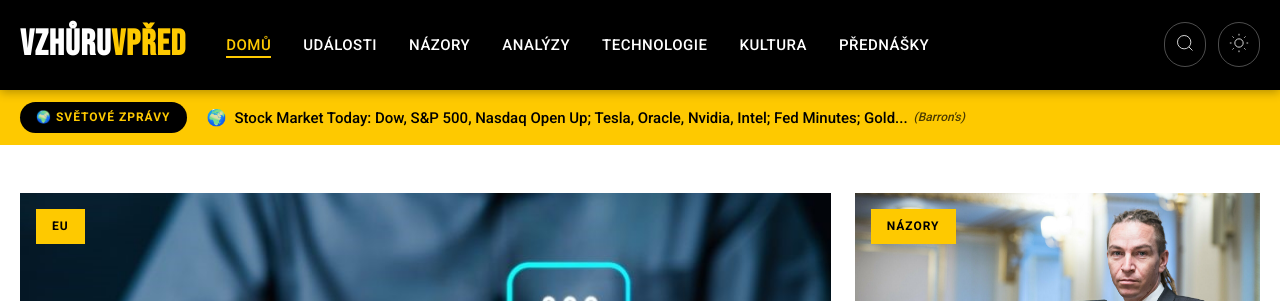
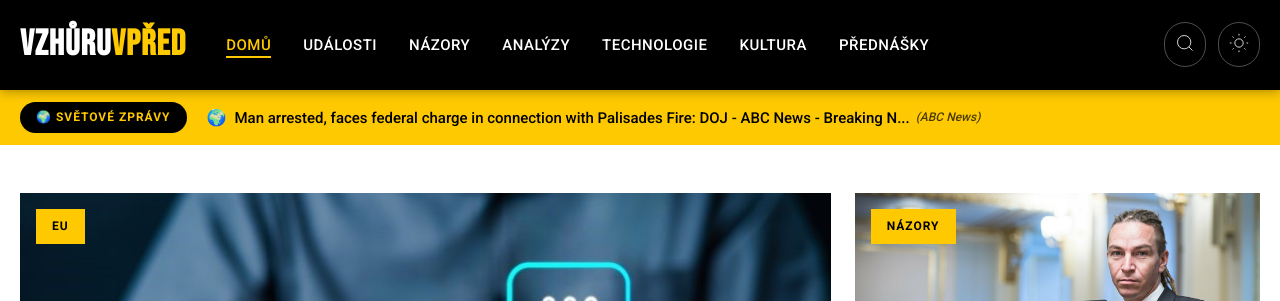
Before and after one commit to tangero/vzhuruvpred, a Jekyll site: the page built from index.html, in a window 1280 px wide and 900 px high. Shown: the top 301 px of the window. Built offline with Jekyll 4.4.1, drawn with Linux system fonts in a browser that asks for light colours; part of the change alters nothing that is shown.

Commit message:
Update world news 2025-10-09 15:31

```diff
--- a/_data/world_news.json
+++ b/_data/world_news.json
@@ -1,38 +1,126 @@
 {
-  "last_updated": "2025-10-09T14:18:25",
+  "last_updated": "2025-10-09T15:29:39",
   "articles": [
     {
-      "flag": "🇬🇧",
-      "country": "gb",
-      "title": "James Comey updates: Ex-FBI director faces court",
-      "original_title": "James Comey updates: Ex-FBI director faces court - BBC",
-      "url": "https://www.bbc.com/news/live/cly14kplv02t",
-      "urlToImage": "https://ichef.bbci.co.uk/ace/branded_news/1200/cpsprodpb/a821/live/1873be00-a2ee-11f0-92db-77261a15b9d2.jpg",
-      "source": "BBC News",
-      "publishedAt": "2025-10-08T14:14:42Z",
-      "description": "He has been accused of making false statements to Congress in a 2020 testimony, but he says he is innocent."
+      "flag": "🇺🇸",
+      "country": "us",
+      "title": "We found the 117 best Prime Day-level sales during Amazon’s Prime Big Deal Days",
+      "original_title": "We found the 117 best Prime Day-level sales during Amazon’s Prime Big Deal Days - CNN",
+      "url": "https://www.cnn.com/cnn-underscored/deals/best-amazon-prime-day-deals-2025-10-08",
+      "urlToImage": "https://media.cnn.com/api/v1/images/stellar/prod/a-z-main-cnnu.jpg?c=16x9&q=w_800,c_fill",
+      "source": "CNN",
+      "publishedAt": "2025-10-08T16:45:00Z",
+      "description": "Amazon’s October Prime Day event has entered its second day. We found 117 of the best deals that are worth shopping before the sale officially ends."
     },
     {
       "flag": "🌍",
       "country": "global",
-      "title": "Stock Market Today: Dow, S&P 500, Nasdaq Open Up; Tesla, Oracle, Nvidia, Intel; Fed Minutes; Gold Price Record - Barron's",
-      "original_title": "Stock Market Today: Dow, S&P 500, Nasdaq Open Up; Tesla, Oracle, Nvidia, Intel; Fed Minutes; Gold Price Record - Barron's",
-      "url": "https://www.barrons.com/livecoverage/stock-market-news-today-100825",
-      "urlToImage": "https://images.barrons.com/im-783602/social",
-      "source": "Barron's",
-      "publishedAt": "2025-10-08T13:43:00Z",
-      "description": "The Dow, S&P 500, and Nasdaq are rising as the stock market awaits minutes from the Federal Reserve's last monetary policy meeting for clues about its forward path on interest rates."
+      "title": "Man arrested, faces federal charge in connection with Palisades Fire: DOJ - ABC News - Breaking News, Latest News and Videos",
+      "original_title": "Man arrested, faces federal charge in connection with Palisades Fire: DOJ - ABC News - Breaking News, Latest News and Videos",
+      "url": "https://abcnews.go.com/US/arrest-made-connection-palisades-fire/story?id\\\\u003d126328318",
+      "urlToImage": null,
+      "source": "ABC News",
+      "publishedAt": "2025-10-08T16:14:22Z",
+      "description": ""
     },
     {
       "flag": "🌍",
       "country": "global",
-      "title": "President Trump posts on Truth Social that Mayor Johnson, Gov. Pritzker \"should be in jail\"",
-      "original_title": "President Trump posts on Truth Social that Mayor Johnson, Gov. Pritzker \"should be in jail\" - CBS News",
-      "url": "https://www.cbsnews.com/chicago/news/president-trump-posts-johnson-pritzker-jail/",
-      "urlToImage": "https://assets1.cbsnewsstatic.com/hub/i/r/2025/10/07/e7e5f145-974a-4983-86dd-d92ca7965d3b/thumbnail/1200x630/4424cdb9120d7286d55c7196f19b517f/cbsn-fusion-trump-considers-invoking-insurrection-act-to-justify-sending-troops-to-oregon-thumbnail.jpg",
-      "source": "CBS News",
-      "publishedAt": "2025-10-08T13:05:59Z",
-      "description": "President Trump posts that Johnson, Pritzker \"should be in jail\""
+      "title": "Zach Bryan responds to backlash over song 'Bad News' amid claims it is anti-ICE",
+      "original_title": "Zach Bryan responds to backlash over song 'Bad News' amid claims it is anti-ICE - NBC News",
+      "url": "https://www.nbcnews.com/news/us-news/zach-bryan-responds-backlash-song-bad-news-claims-anti-ice-rcna236338",
+      "urlToImage": "https://media-cldnry.s-nbcnews.com/image/upload/t_nbcnews-fp-1200-630,f_auto,q_auto:best/rockcms/2025-10/251008-zach-bryan-rs-9e3812.jpg",
+      "source": "NBC News",
+      "publishedAt": "2025-10-08T14:53:11Z",
+      "description": "Country music star Zach Bryan responded Tuesday to criticism over his upcoming song \"Bad News\" amid claims that it is critical of ICE, explaining that it is about his love for the country and anyone w"
+    },
+    {
+      "flag": "🌍",
+      "country": "global",
+      "title": "Former FBI director Comey pleads not guilty to federal charges of lying to Congress",
+      "original_title": "Former FBI director Comey pleads not guilty to federal charges of lying to Congress - NPR",
+      "url": "https://www.npr.org/2025/10/08/g-s1-92516/comey-arraignment-justice-department",
+      "urlToImage": "https://npr.brightspotcdn.com/dims3/default/strip/false/crop/6000x3375+0+0/resize/1400/quality/100/format/jpeg/?url=http%3A%2F%2Fnpr-brightspot.s3.amazonaws.com%2Fb3%2F18%2F52b473a54bbaacce32719b65209d%2Fgettyimages-2215980542.jpg",
+      "source": "NPR",
+      "publishedAt": "2025-10-08T14:52:38Z",
+      "description": "The former FBI director, who has long been one of President Trump's most vocal critics, was indicted last month on two counts stemming from his testimony before the Senate Judiciary Committee in Septe"
+    },
+    {
+      "flag": "🇺🇸",
+      "country": "us",
+      "title": "Democrats largely stand behind Jay Jones after violent texts",
+      "original_title": "Democrats largely stand behind Jay Jones after violent texts - The Washington Post",
+      "url": "https://www.washingtonpost.com/politics/2025/10/08/jay-jones-texts-democrats-violence-republicans/",
+      "urlToImage": "https://www.washingtonpost.com/wp-apps/imrs.php?src=https://arc-anglerfish-washpost-prod-washpost.s3.amazonaws.com/public/FNPH4N4HMDO2WI366WLBFGR2ZU.JPG&w=1440",
+      "source": "The Washington Post",
+      "publishedAt": "2025-10-08T14:33:51Z",
+      "description": "Amid concerns about political violence, some say the party risks looking hypocritical by sticking with the nominee for Virginia attorney general."
+    },
+    {
+      "flag": "🇺🇸",
+      "country": "us",
+      "title": "Senior U.S. negotiators join Gaza ceasefire talks as momentum builds",
+      "original_title": "Senior U.S. negotiators join Gaza ceasefire talks as momentum builds - The Washington Post",
+      "url": "https://www.washingtonpost.com/world/2025/10/08/us-israel-gaza-egypt-peace-talks/",
+      "urlToImage": "https://www.washingtonpost.com/wp-apps/imrs.php?src=https://arc-anglerfish-washpost-prod-washpost.s3.amazonaws.com/public/DLXMZRUWD6BGJLYUKGGJUQCYCM_size-normalized.jpg&w=1440",
+      "source": "The Washington Post",
+      "publishedAt": "2025-10-08T14:26:48Z",
+      "description": "Steve Witkoff and Jared Kushner joined Gaza ceasefire talks in Egypt, signaling some hope for a breakthrough, though major sticking points remain."
+    },
+    {
+      "flag": "🇺🇸",
+      "country": "us",
+      "title": "Worried about splitting up the MMR vaccine into three separate shots? You should be, this doctor says",
+      "original_title": "Worried about splitting up the MMR vaccine into three separate shots? You should be, this doctor says - CNN",
+      "url": "https://www.cnn.com/2025/10/08/health/mmr-vaccine-split-wellness",
+      "urlToImage": "https://media.cnn.com/api/v1/images/stellar/prod/2025-02-27t191853z-344967874-rc233dacjkv1-rtrmadp-3-usa-health-measles-texas-20251007190403686.jpg?c=16x9&q=w_800,c_fill",
+      "source": "CNN",
+      "publishedAt": "2025-10-08T14:20:27Z",
+      "description": "While President Donald Trump is pushing to split the MMR vaccine into three shots, experts say there’s no scientific reason for it, and it could lead to lower vaccination rates."
+    },
+    {
+      "flag": "🌍",
+      "country": "global",
+      "title": "IMF chief warns of economic uncertainty and offers this advice: ‘Buckle up’",
+      "original_title": "IMF chief warns of economic uncertainty and offers this advice: ‘Buckle up’ - AP News",
+      "url": "https://apnews.com/article/imf-world-bank-economy-trump-gold-growth-c3de4975e9005cc9da5bbbe958657543",
+      "urlToImage": "https://dims.apnews.com/dims4/default/44a4fe4/2147483647/strip/true/crop/6000x3375+0+313/resize/1440x810!/quality/90/?url=https%3A%2F%2Fassets.apnews.com%2F36%2F05%2F91628817cc17be99804c5ee8d8d9%2Fb2b00877343243da91d7019f79a1de11",
+      "source": "Associated Press",
+      "publishedAt": "2025-10-08T14:09:00Z",
+      "description": "The global economy may be holding up better than expected despite major shocks such as President Donald Trump’s tariffs, but the head of the International Monetary Fund says that resilience may not la"
+    },
+    {
+      "flag": "🇺🇸",
+      "country": "us",
+      "title": "More FAA staffing shortages as government shutdown enters 8th day",
+      "original_title": "More FAA staffing shortages as government shutdown enters 8th day - CNN",
+      "url": "https://www.cnn.com/2025/10/08/us/more-faa-staffing-shortages",
+      "urlToImage": "https://media.cnn.com/api/v1/images/stellar/prod/gettyimages-2213276680-20251008122241045.jpg?c=16x9&q=w_800,c_fill",
+      "source": "CNN",
+      "publishedAt": "2025-10-08T13:43:52Z",
+      "description": "The Federal Aviation Administration is again reporting short staffing at air traffic control operations as the government shutdown enters its eighth day."
+    },
+    {
+      "flag": "🌍",
+      "country": "global",
+      "title": "Google begins inviting users to try Gemini for Home",
+      "original_title": "Google begins inviting users to try Gemini for Home - Android Police",
+      "url": "https://www.androidpolice.com/google-begins-inviting-users-to-try-gemini-for-home/",
+      "urlToImage": "https://static0.anpoimages.com/wordpress/wp-content/uploads/2025/10/gemini-google-home-logo.jpg?w=1600&h=900&fit=crop",
+      "source": "Android Police",
+      "publishedAt": "2025-10-08T13:04:50Z",
+      "description": "Check your inbox!"
+    },
+    {
+      "flag": "🌍",
+      "country": "global",
+      "title": "Katie Porter threatens to walk out of TV interview",
+      "original_title": "Katie Porter threatens to walk out of TV interview - Politico",
+      "url": "https://www.politico.com/news/2025/10/08/katie-porter-tv-interview-00597571",
+      "urlToImage": "https://www.politico.com/dims4/default/resize/1200/quality/90/format/jpg?url=https%3A%2F%2Fstatic.politico.com%2F17%2Fc8%2Fa5e22ea74d3fa5eeb1d01168d960%2Fcalifornia-democrats-29255.jpg",
+      "source": "Politico",
+      "publishedAt": "2025-10-08T13:00:00Z",
+      "description": "“I don't want to have an unhappy experience with you, and I don't want this all on camera,” Porter said to the reporter."
     },
     {
       "flag": "🌍",
@@ -44,6 +132,17 @@
       "source": "Yahoo Entertainment",
       "publishedAt": "2025-10-08T12:42:38Z",
       "description": "Dolly Parton's sister said the singer \"hasn't been feeling her best.\""
+    },
+    {
+      "flag": "🇬🇧",
+      "country": "gb",
+      "title": "Crunch day in French crisis as outgoing PM Lecornu tries to avert new elections",
+      "original_title": "Crunch day in French crisis as outgoing PM Lecornu tries to avert new elections - BBC",
+      "url": "https://www.bbc.com/news/articles/cj9zkzl21kmo",
+      "urlToImage": "https://ichef.bbci.co.uk/news/1024/branded_news/5724/live/0b88b620-a43b-11f0-b741-177e3e2c2fc7.jpg",
+      "source": "BBC News",
+      "publishedAt": "2025-10-08T12:04:43Z",
+      "description": "Sébastien Lecornu has been given until Wednesday evening to come up with a plan for the \"stability of the country\"."
     },
     {
       "flag": "🌍",
@@ -59,17 +158,6 @@
     {
       "flag": "🇺🇸",
       "country": "us",
-      "title": "Hundreds of Mount Everest hikers rescued from snowstorm, 10 remain",
-      "original_title": "Hundreds of Mount Everest hikers rescued from snowstorm, 10 remain - The Washington Post",
-      "url": "https://www.washingtonpost.com/world/2025/10/08/everest-hikers-trapped-blizzard/",
-      "urlToImage": "https://www.washingtonpost.com/wp-apps/imrs.php?src=https://arc-anglerfish-washpost-prod-washpost.s3.amazonaws.com/public/6O5WNSK5WXF7Q43R4U2XZRG23Y.jpg&w=1440",
-      "source": "The Washington Post",
-      "publishedAt": "2025-10-08T11:51:50Z",
-      "description": "Some 580 hikers and over 300 mountain guides, yak handlers or support staff were rescued, Chinese state media said, after heavy snows stranded them on Mount Everest."
-    },
-    {
-      "flag": "🇺🇸",
-      "country": "us",
       "title": "‘Unusual’ new side effect of drugs like Ozempic becoming ‘increasingly common’",
       "original_title": "‘Unusual’ new side effect of drugs like Ozempic becoming ‘increasingly common’ - AOL.com",
       "url": "https://nypost.com/2025/10/07/health/new-unusual-side-effect-of-glp-1-drugs-like-ozempic-on-the-rise/",
@@ -77,28 +165,6 @@
       "source": "New York Post",
       "publishedAt": "2025-10-08T11:25:59Z",
       "description": "Experts warn the strange side effect could lead to delayed diagnoses and treatments, as well as unnecessary medical interventions."
-    },
-    {
-      "flag": "🌍",
-      "country": "global",
-      "title": "Floating electrons on a sea of helium",
-      "original_title": "Floating electrons on a sea of helium - Ars Technica",
-      "url": "https://arstechnica.com/science/2025/10/new-qubit-tech-traps-single-electrons-on-liquid-helium/",
-      "urlToImage": "https://cdn.arstechnica.net/wp-content/uploads/2025/10/GettyImages-1397148346-2560x1440-1759878485.jpg",
-      "source": "Ars Technica",
-      "publishedAt": "2025-10-08T11:08:52Z",
-      "description": "Yes, it’s another potential qubit. But it’s also some very cool physics."
-    },
-    {
-      "flag": "🌍",
-      "country": "global",
-      "title": "Apple Stores are using new MagSafe chargers with silicone rings for iPhone 17 demo units - 9to5Mac",
-      "original_title": "Apple Stores are using new MagSafe chargers with silicone rings for iPhone 17 demo units - 9to5Mac",
-      "url": "https://9to5mac.com/2025/10/08/apple-store-iphone-17-magsafe-silicone-scratch-wear/",
-      "urlToImage": "https://i0.wp.com/9to5mac.com/wp-content/uploads/sites/6/2025/10/apple-store-silicone-ring-iphone-17.jpg?resize=1200%2C628&quality=82&strip=all&ssl=1",
-      "source": "9to5Mac",
-      "publishedAt": "2025-10-08T11:04:00Z",
-      "description": "In the aftermath of the iPhone 17 launch, there was a bit of a ‘scratchgate’ controversy as customers noticed iPhone..."
     },
     {
       "flag": "🌍",
@@ -121,17 +187,6 @@
       "source": "Axios",
       "publishedAt": "2025-10-08T09:31:30Z",
       "description": "Investors are seeking to diversify from dollar-denominated assets."
-    },
-    {
-      "flag": "🇬🇧",
-      "country": "gb",
-      "title": "Time may be running out for master of clocks Macron: What next for France?",
-      "original_title": "Time may be running out for master of clocks Macron: What next for France? - BBC",
-      "url": "https://www.bbc.com/news/articles/c0kn04453z8o",
-      "urlToImage": "https://ichef.bbci.co.uk/news/1024/branded_news/4cbf/live/d73f4a40-a391-11f0-928c-71dbb8619e94.jpg",
-      "source": "BBC News",
-      "publishedAt": "2025-10-08T08:36:58Z",
-      "description": "After eight years in office, Emmanuel Macron's position as president is coming under increasing pressure as France's political crisis escalates."
     },
     {
       "flag": "🌍",
@@ -169,17 +224,6 @@
     {
       "flag": "🇫🇷",
       "country": "fr",
-      "title": "Amazon October Prime Day 2025: The 150+ top deals to shop now",
-      "original_title": "Amazon October Prime Day 2025: The 150+ top deals to shop now - Mashable",
-      "url": "https://mashable.com/article/amazon-october-prime-day-deals-2025-day-2",
-      "urlToImage": "https://helios-i.mashable.com/imagery/articles/060W35746X1EwZKhpsm9Nic/hero-image.fill.size_1200x675.v1759900176.png",
-      "source": "Mashable",
-      "publishedAt": "2025-10-08T08:15:00Z",
-      "description": "Some of our favorite products are at record-low prices, but you only have 24 hours to save."
-    },
-    {
-      "flag": "🇫🇷",
-      "country": "fr",
       "title": "Dumb Tesla news: \"affordable\" new Model Y costs $2,000 more than before",
       "original_title": "Dumb Tesla news: \"affordable\" new Model Y costs $2,000 more than before - Electrek",
       "url": "http://electrek.co/2025/10/07/dumb-tesla-news-affordable-new-model-y-costs-2000-more-than-before/",
@@ -187,17 +231,6 @@
       "source": "Electrek",
       "publishedAt": "2025-10-08T02:41:00Z",
       "description": "Tesla is making it easier than ever to make fun of them by rolling out a new, \"affordable\" Model Y that costs $2,000 more than before."
-    },
-    {
-      "flag": "🇬🇧",
-      "country": "gb",
-      "title": "Dazzling supermoon illuminates skylines around the world",
-      "original_title": "Dazzling supermoon illuminates skylines around the world - BBC",
-      "url": "https://www.bbc.com/news/articles/cx2xzk1nd2eo",
-      "urlToImage": "https://ichef.bbci.co.uk/news/1024/branded_news/cfaf/live/efe8af80-a3d9-11f0-bc95-1520d15cd340.jpg",
-      "source": "BBC News",
-      "publishedAt": "2025-10-08T02:17:19Z",
-      "description": "From Paris to Taipei, this week's supermoon - also known as the Harvest and Hunter's moon - captured in photos."
     },
     {
       "flag": "🌍",
@@ -222,59 +255,15 @@
       "description": "The images taken by two Mars orbiters show a bright, fuzzy white dot of the comet, also known as 3I/ATLAS, appearing to move against a backdrop of distant stars."
     },
     {
-      "flag": "🌍",
-      "country": "global",
-      "title": "Federal workers erupt over latest White House threat to withhold their pay",
-      "original_title": "Federal workers erupt over latest White House threat to withhold their pay - Axios",
-      "url": "https://www.axios.com/2025/10/07/government-shutdown-federal-workers",
-      "urlToImage": "https://images.axios.com/4ZUDGW9zOj06USj8FiME8B9ktZM=/1366x768/smart/2025/04/23/160223-1745424143997.jpg",
-      "source": "Axios",
-      "publishedAt": "2025-10-08T00:48:25Z",
-      "description": "750,000 federal employees are currently on furlough."
-    },
-    {
-      "flag": "🌍",
-      "country": "global",
-      "title": "Supreme Court seems highly doubtful of limits on conversion therapy for minors",
-      "original_title": "Supreme Court seems highly doubtful of limits on conversion therapy for minors - NPR",
-      "url": "https://www.npr.org/2025/10/07/nx-s1-5563987/supreme-court-conversion-therapy-colorado",
-      "urlToImage": "https://npr.brightspotcdn.com/dims3/default/strip/false/crop/5566x3131+0+290/resize/1400/quality/100/format/jpeg/?url=http%3A%2F%2Fnpr-brightspot.s3.amazonaws.com%2F67%2F41%2F8a37f5c8497296357e691e288121%2Fgettyimages-2157829281-20.jpg",
-      "source": "NPR",
-      "publishedAt": "2025-10-07T23:31:44Z",
-      "description": "The court appeared ready to invalidate laws in some two dozen states that bar therapists from practicing a version of therapy that seeks to change a teenager's sexual orientation or gender identity."
-    },
-    {
-      "flag": "🌍",
-      "country": "global",
-      "title": "Google’s latest AI model uses a web browser like you do",
-      "original_title": "Google’s latest AI model uses a web browser like you do - The Verge",
-      "url": "https://www.theverge.com/news/795463/google-computer-use-gemini-ai-model-agents",
-      "urlToImage": "https://platform.theverge.com/wp-content/uploads/sites/2/2025/02/STK255_Google_Gemini_C.jpg?quality=90&strip=all&crop=0%2C10.732984293194%2C100%2C78.534031413613&w=1200",
-      "source": "The Verge",
-      "publishedAt": "2025-10-07T22:43:33Z",
-      "description": "Google has released a new Gemini AI model to developers that’s designed to use a browser to navigate around and interact with web pages designed for people."
-    },
-    {
-      "flag": "🌍",
-      "country": "global",
-      "title": "Acting CDC director says to break up MMR shot",
-      "original_title": "Acting CDC director says to break up MMR shot - The Hill",
-      "url": "https://thehill.com/newsletters/health-care/5544062-acting-cdc-director-says-to-break-up-mmr-shot/",
-      "urlToImage": "https://thehill.com/wp-content/uploads/sites/2/2025/08/oneilljim_kennedyrobert_hhs_AP.jpg?w=1280",
-      "source": "The Hill",
-      "publishedAt": "2025-10-07T22:42:00Z",
-      "description": "Click in for more news from The Hill {beacon} Health Care   The Big Story  Acting CDC director says to break up MMR shot  Deputy Health Secretary and acting CDC Director Jim O’Neill called for vaccine"
-    },
-    {
-      "flag": "🌍",
-      "country": "global",
-      "title": "Flight delays spread amid controller staffing issues as shutdown drags on",
-      "original_title": "Flight delays spread amid controller staffing issues as shutdown drags on - Politico",
-      "url": "https://www.politico.com/news/2025/10/07/flight-delays-controller-staffing-shutdown-00596825",
-      "urlToImage": "https://www.politico.com/dims4/default/resize/1200/quality/90/format/jpg?url=https%3A%2F%2Fstatic.politico.com%2Fbf%2F8b%2Fdcf3f917437d87367abbeb8cf16f%2Fgovernment-shutdown-85872.jpg",
-      "source": "Politico",
-      "publishedAt": "2025-10-07T22:31:41Z",
-      "description": "Staffing-related delays were starting to show up at airports in Nashville and Chicago on Tuesday evening, with more expected."
+      "flag": "🇫🇷",
+      "country": "fr",
+      "title": "‘Gemini 2.5 Computer Use’ model enters preview with strong web, Android performance - 9to5Google",
+      "original_title": "‘Gemini 2.5 Computer Use’ model enters preview with strong web, Android performance - 9to5Google",
+      "url": "http://9to5google.com/2025/10/07/gemini-2-5-computer-use-model/",
+      "urlToImage": "https://i0.wp.com/9to5google.com/wp-content/uploads/sites/4/2025/10/Gemini-2.5-Computer-Use.webp?resize=1200%2C628&quality=82&strip=all&ssl=1",
+      "source": "9to5google.com",
+      "publishedAt": "2025-10-07T20:26:00Z",
+      "description": "Google is now letting developers preview the Gemini 2.5 Computer Use model behind Project Mariner and agentic features in AI Mode."
     },
     {
       "flag": "🌍",
@@ -288,15 +277,26 @@
       "description": "LeBron James' new marketing campaign with Hennessy frustrated some fans and branding experts, but others say it effectively generated buzz."
     },
     {
+      "flag": "🇫🇷",
+      "country": "fr",
+      "title": "Google hints at future new Nest Hub, ‘an incredible form factor’ for Gemini for Home - 9to5Google",
+      "original_title": "Google hints at future new Nest Hub, ‘an incredible form factor’ for Gemini for Home - 9to5Google",
+      "url": "http://9to5google.com/2025/10/07/google-nest-hub-new-model-teaser/",
+      "urlToImage": "https://i0.wp.com/9to5google.com/wp-content/uploads/sites/4/2024/04/Photo-frame-demo-Nest-Hub-2nd-Gen.jpg?resize=1200%2C628&quality=82&strip=all&ssl=1",
+      "source": "9to5google.com",
+      "publishedAt": "2025-10-07T17:15:00Z",
+      "description": "Google has teased a future new Nest Hub, calling the form factor \"incredible\" for its Gemini for Home push."
+    },
+    {
       "flag": "🌍",
       "country": "global",
-      "title": "Primeval Star May Be the Most ‘Pristine’ Object Ever Discovered in the Universe",
-      "original_title": "Primeval Star May Be the Most ‘Pristine’ Object Ever Discovered in the Universe - Gizmodo",
-      "url": "https://gizmodo.com/primeval-star-may-be-the-most-pristine-object-ever-discovered-in-the-universe-2000668098",
-      "urlToImage": "https://gizmodo.com/app/uploads/2025/10/large-magellanic-cloud-wide-shot-1200x675.jpg",
-      "source": "Gizmodo.com",
-      "publishedAt": "2025-10-07T13:13:49Z",
-      "description": "Astronomers didn't think these kinds of stars still existed—until now."
+      "title": "Harvest supermoon photos: See the moon at its biggest and brightest in pictures from around the world",
+      "original_title": "Harvest supermoon photos: See the moon at its biggest and brightest in pictures from around the world - Live Science",
+      "url": "https://www.livescience.com/space/the-moon/harvest-supermoon-photos-see-the-moon-at-its-biggest-and-brightest-in-pictures-from-around-the-world",
+      "urlToImage": "https://cdn.mos.cms.futurecdn.net/LDsyXTzWE3E2gh9AUxBeDP-2560-80.jpg",
+      "source": "Live Science",
+      "publishedAt": "2025-10-07T16:03:07Z",
+      "description": "This year's full 'Harvest moon' was also a supermoon. Check out some of the best images of this lunar event with our worldwide gallery."
     },
     {
       "flag": "🌍",
@@ -308,6 +308,28 @@
       "source": "NPR",
       "publishedAt": "2025-10-07T11:41:03Z",
       "description": "Inspired by a military strategy to ward off disease-carrying mosquitoes, researchers see if the technique will help cut malaria infections in little ones."
+    },
+    {
+      "flag": "🌍",
+      "country": "global",
+      "title": "The Red Sea experienced 'one of the most extreme environmental events on Earth' 6 million years ago",
+      "original_title": "The Red Sea experienced 'one of the most extreme environmental events on Earth' 6 million years ago - Live Science",
+      "url": "https://www.livescience.com/planet-earth/rivers-oceans/the-red-sea-experienced-one-of-the-most-extreme-environmental-events-on-earth-6-million-years-ago",
+      "urlToImage": "https://cdn.mos.cms.futurecdn.net/KFnb5xDdX5DBXUUzcUNnkh-1600-80.jpg",
+      "source": "Live Science",
+      "publishedAt": "2025-10-07T10:27:52Z",
+      "description": "The Red Sea became a desert about 6.2 million years ago, before a massive flood from the Indian Ocean turned it into a waterway again."
+    },
+    {
+      "flag": "🌍",
+      "country": "global",
+      "title": "Alienware Has Black Friday Worthy Deals on Gaming PCs and Laptops Better than October Prime Day",
+      "original_title": "Alienware Has Black Friday Worthy Deals on Gaming PCs and Laptops Better than October Prime Day - IGN",
+      "url": "https://www.ign.com/articles/dell-alienware-deals-on-gaming-pcs-and-laptops-october-prime-day-2025",
+      "urlToImage": "https://assets-prd.ignimgs.com/2025/10/06/alienwareroundup-1759790744153.jpg?width=1280&format=jpg&auto=webp&quality=80",
+      "source": "IGN",
+      "publishedAt": "2025-10-06T20:11:54Z",
+      "description": "Save on a new prebuilt desktop this October."
     }
   ]
 }
```
